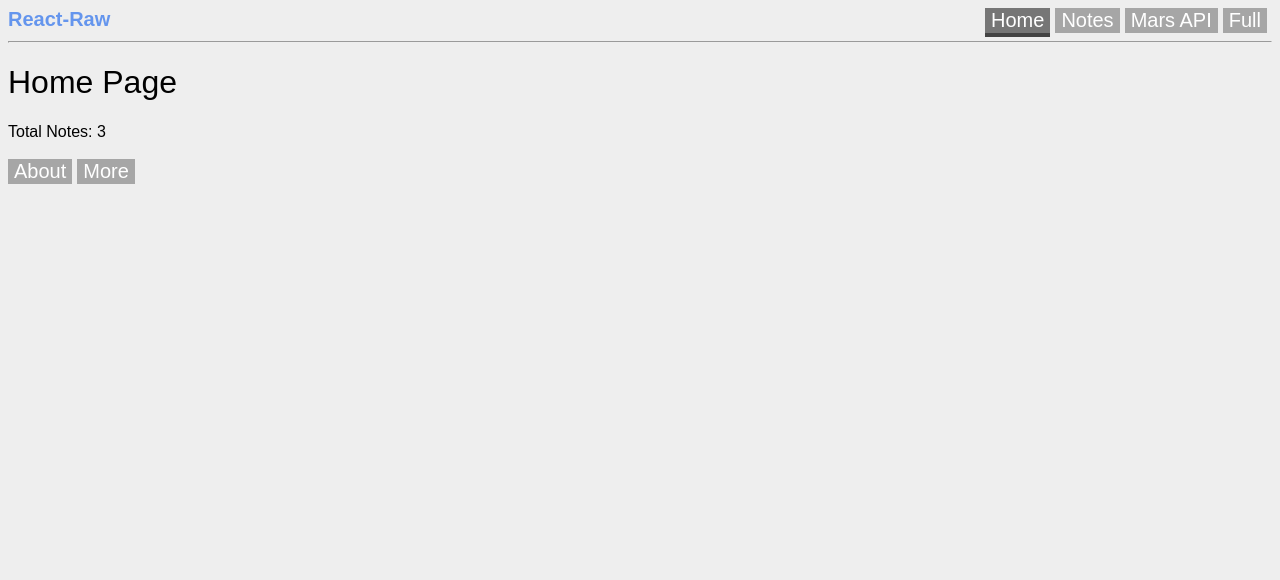
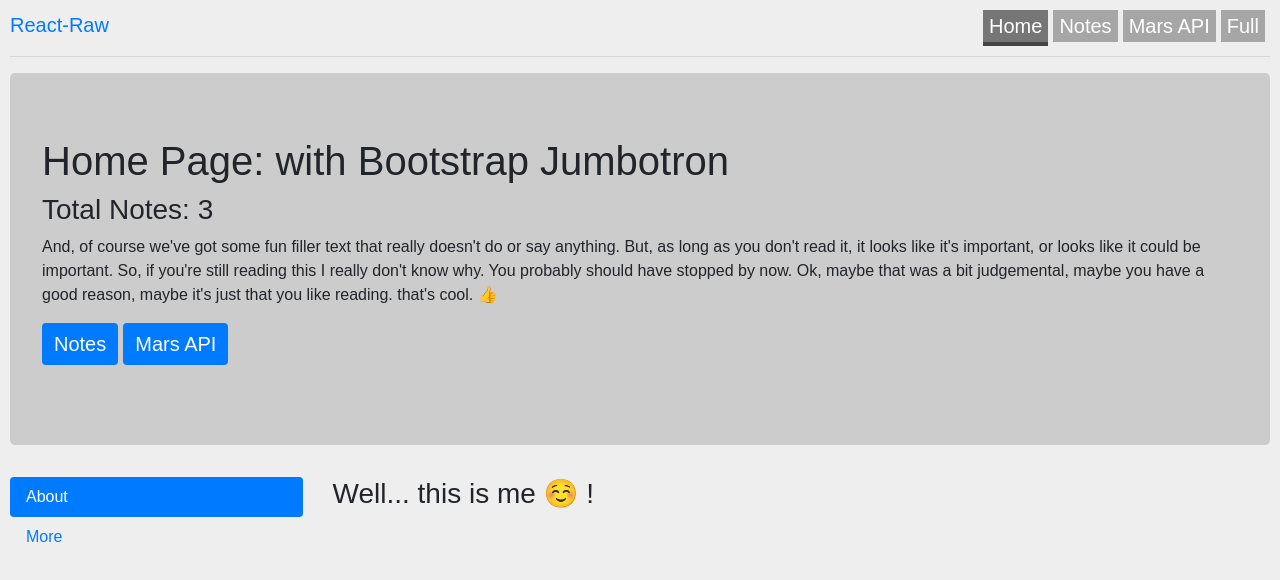
Before and after one commit to robbobfrh84/react-raw, a React (Create React App) app: page / in a window 1280 px wide. Shown: the top 580 px of the page. Built offline with nearby package versions, Linux system fonts and the light colour scheme.

Commit message:
adding react-bootrap

```diff
--- a/package.json
+++ b/package.json
@@ -13,6 +13,7 @@
   "dependencies": {
     "axios": "^0.18.0",
     "react": "^16.8.3",
+    "react-bootstrap": "^1.0.0-beta.5",
     "react-dom": "^16.8.3",
     "react-router-dom": "^4.3.1",
     "react-scripts": "^2.1.5"
--- a/public/index.html
+++ b/public/index.html
@@ -3,6 +3,7 @@
   <head>
     <meta charset="utf-8" />
     <meta name="viewport" content="width=device-width, initial-scale=1, shrink-to-fit=no"/>
+    <link rel="stylesheet" href="https://maxcdn.bootstrapcdn.com/bootstrap/4.2.1/css/bootstrap.min.css" integrity="sha384-GJzZqFGwb1QTTN6wy59ffF1BuGJpLSa9DkKMp0DgiMDm4iYMj70gZWKYbI706tWS" crossorigin="anonymous"/>
     <title> Basic React App </title>
   </head>
   <body>
--- a/src/components/NavBar/index.js
+++ b/src/components/NavBar/index.js
@@ -9,7 +9,7 @@ function NavBar(props) {
 
   return (
     <div className="navBar navButtons">
-      {props.title}
+      <Link to="/"> {props.title} </Link>
       <div className="right-nav">
         <button className={["/","/home"].includes(page) ? "link current" : "link"}>
           <Link to="/home"> Home </Link>
--- a/src/components/pages/Home.js
+++ b/src/components/pages/Home.js
@@ -1,27 +1,72 @@
 import React from "react"
-import { Link, Route } from "react-router-dom"
+import { Link } from "react-router-dom"
 import About from "./About"
 import More from "./More"
 import "../../styles/navButtons.css"
+import { Jumbotron, Button, Tab, Row, Col, Nav } from 'react-bootstrap'
 
 function Home({match, rootData}) {
 
   const noteCount = rootData.pageData.notes.messageToChildren.length
-  const page = match.url === "/" ? "/home" : match.url
-  const path = window.location.pathname
+  // const page = match.url === "/" ? "/home" : match.url
+  // const path = window.location.pathname
+
+  const emoji = {
+    thumb: "👍"
+  }
 
   return (
     <div className="navButtons">
-      <h1> Home Page </h1>
-      <div> Total Notes: {noteCount} </div> <br />
-      <button className={path === page+'/about' ? "link current" : "link"}>
-        <Link to={page+'/about'}> About </Link>
-      </button>
-      <button className={path === page+'/more' ? "link current" : "link"}>
-        <Link to={page+'/more'}> More </Link>
-      </button>
-      <Route exact path={page+'/about'} component={About} />
-      <Route exact path={page+'/more'} component={More} />
+      <Jumbotron>
+        <h1> Home Page: with Bootstrap Jumbotron </h1>
+        <h3> Total Notes: {noteCount} </h3>
+        <p>
+          And, of course we've got some fun filler text that really doesn't do or say anything.
+          But, as long as you don't read it, it looks like it's important, or looks like it could be important.
+          So, if you're still reading this I really don't know why.
+          You probably should have stopped by now. Ok, maybe that was a bit judgemental, maybe you have a good reason,
+          maybe it's just that you like reading. that's cool. {emoji.thumb}
+        </p>
+        <p>
+          <Link to={'/notes'}>
+            <Button variant="primary"> Notes </Button>
+          </Link>
+          <Link to={'/marsapi'}>
+            <Button variant="primary"> Mars API </Button>
+          </Link>
+
+        </p>
+      </Jumbotron>
+
+      <Tab.Container id="left-tabs-example" defaultActiveKey="first">
+        <Row>
+          <Col sm={3}>
+            <Nav variant="pills" className="flex-column">
+              <Nav.Item>
+                <Nav.Link eventKey="first">
+                  About
+                </Nav.Link>
+              </Nav.Item>
+              <Nav.Item>
+                <Nav.Link eventKey="second">
+                  More
+                </Nav.Link>
+              </Nav.Item>
+            </Nav>
+          </Col>
+          <Col sm={9}>
+            <Tab.Content>
+              <Tab.Pane eventKey="first">
+                <About />
+              </Tab.Pane>
+              <Tab.Pane eventKey="second">
+                <More />
+              </Tab.Pane>
+            </Tab.Content>
+          </Col>
+        </Row>
+      </Tab.Container>
+
     </div>
   )
 }
--- a/src/styles/main.css
+++ b/src/styles/main.css
@@ -4,4 +4,11 @@
 }
 body {
   background-color: #eee;
+  padding: 10px;
 }
+
+/* BOOTSTRAP */
+
+.jumbotron {
+  background-color: #ccc;
+}
```
